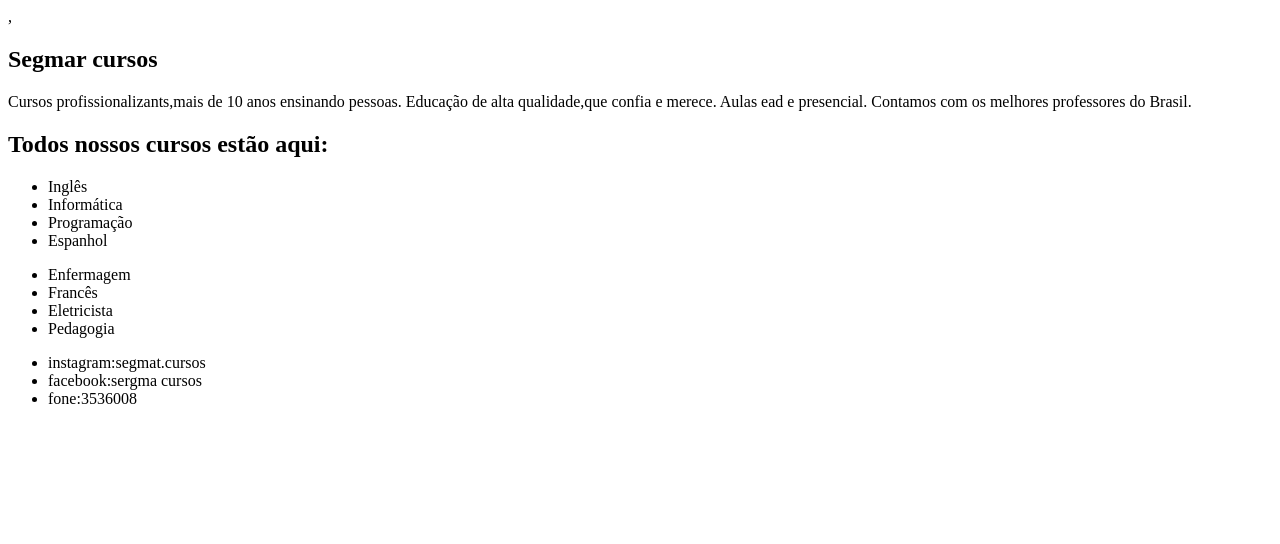
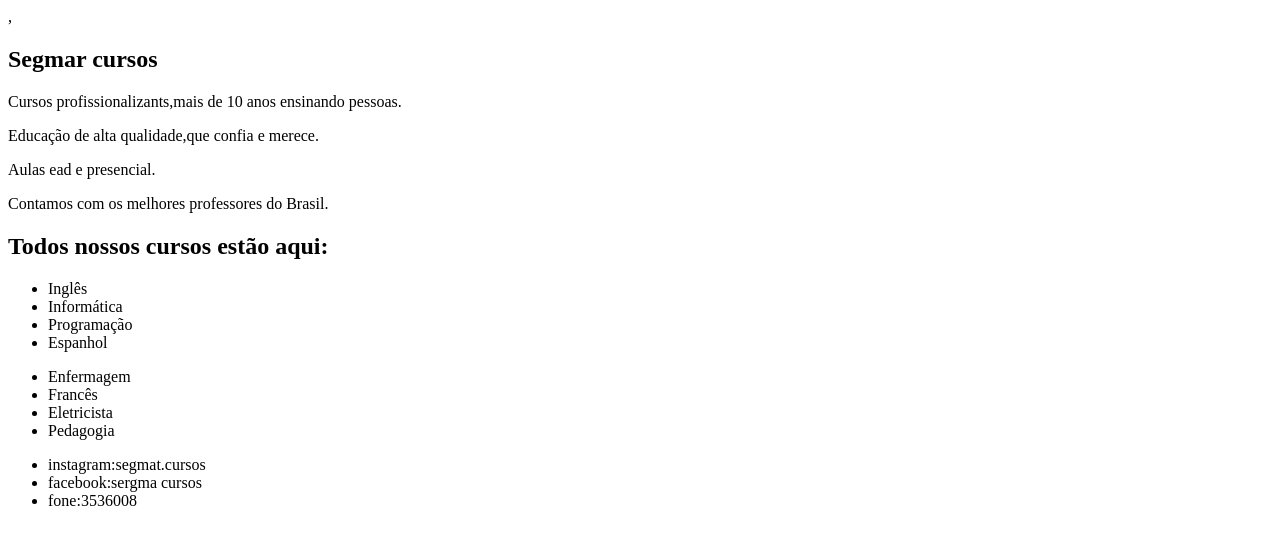
Before and after one commit to katiane-fusinatto/turma-1b, a plain HTML site: page index.html in a window 1280 px wide. Drawn offline with Linux system fonts and the light colour scheme.

Commit message:
colocado marcacão do texto

```diff
--- a/index.html
+++ b/index.html
@@ -1,16 +1,19 @@
 <!DOCTYPE html>
-<html lang="en">
+
+<html>
 
     <head>
         <meta charset="UTF-8">
-    <meta http-equiv="X-UA-Compatible" content="IE=edge">
-    <meta name="viewport" content="width=device-width, initial-scale=1.0">
+        <html lang="pt-br">
         <title>Document</title>
     </head>
 
     <body>,
         <h2>Segmar cursos</h2>
-    <p>Cursos profissionalizants,mais de 10 anos ensinando pessoas. Educação de alta qualidade,que confia e merece. Aulas ead e presencial. Contamos com os melhores professores do Brasil.
+        <p>Cursos profissionalizants,mais de 10 anos ensinando pessoas.</p>
+        <p>Educação de alta qualidade,que confia e merece.</p>
+        <p>Aulas ead e presencial.</p>
+        <p>Contamos com os melhores professores do Brasil.</p>
 
        <h2>Todos nossos cursos estão aqui:</h2>
         <ul>
@@ -30,6 +33,10 @@
 
 
 
+
+
+
+
         <ul>
         <li>instagram:segmat.cursos</li>
         <li>facebook:sergma cursos</li>
```
Lines whose indentation alone changed are shown as unchanged.
